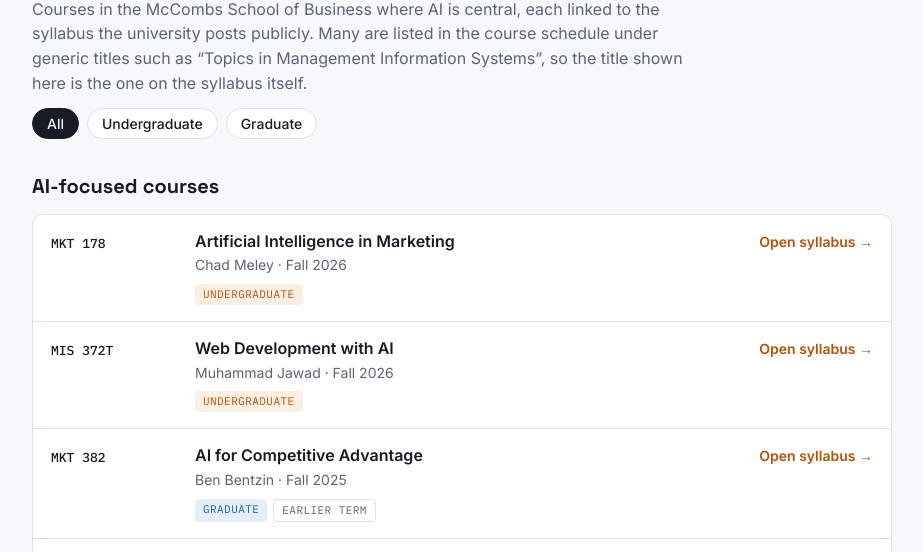
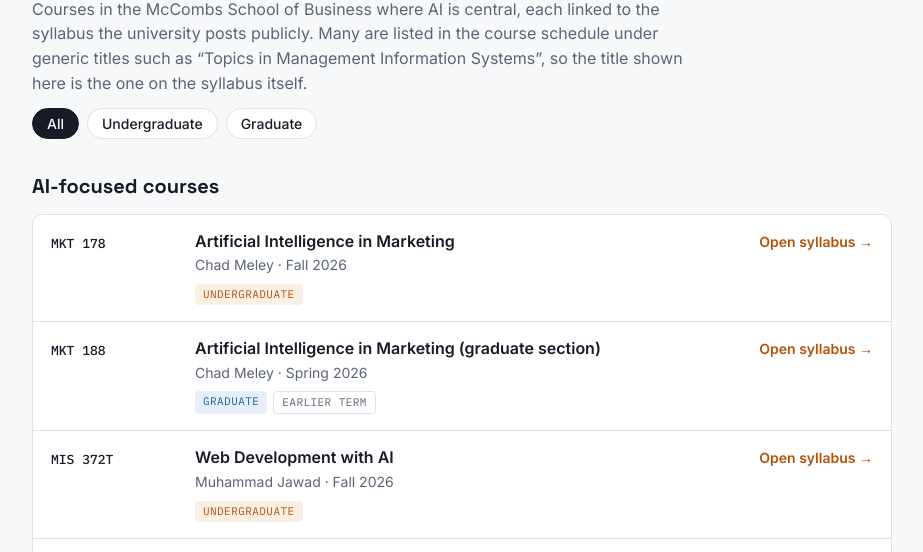
Before and after one commit to njhallman/mccombs-ai-syllabi, a plain HTML site: page index.html in a window 1280 px wide. Shown: the part 174-726 px from the top of the page, without its empty margins (178-1101 px from the left). Drawn offline with Linux system fonts and the light colour scheme.

Commit message:
Add MKT 188 AI in Marketing graduate section
Co-Authored-By: Claude Fable 5.2 <noreply@anthropic.com>

```diff
--- a/index.html
+++ b/index.html
@@ -89,6 +89,7 @@ const UPDATED = "Nov 18, 2026";
 // level: "ug" | "grad" | "both"; current: true when the syllabus is from AY 2026-27
 const CORE = [
   {code:"MKT 178", title:"Artificial Intelligence in Marketing", who:"Chad Meley", term:"Fall 2026", level:"ug", current:true, url:DL(17373123)},
+  {code:"MKT 188", title:"Artificial Intelligence in Marketing (graduate section)", who:"Chad Meley", term:"Spring 2026", level:"grad", current:false, url:DL(16975156)},
   {code:"MIS 372T", title:"Web Development with AI", who:"Muhammad Jawad", term:"Fall 2026", level:"ug", current:true, url:DL(17376592)},
   {code:"MKT 382", title:"AI for Competitive Advantage", who:"Ben Bentzin", term:"Fall 2025", level:"grad", current:false, url:DL(16261209)},
   {code:"FIN 372T / 397", title:"AI Powered Investments", who:"Travis Johnson", term:"Spring 2026", level:"both", current:false, url:DL(16996921), note:"Using modern AI tools as partners in the investment management process."},
```
